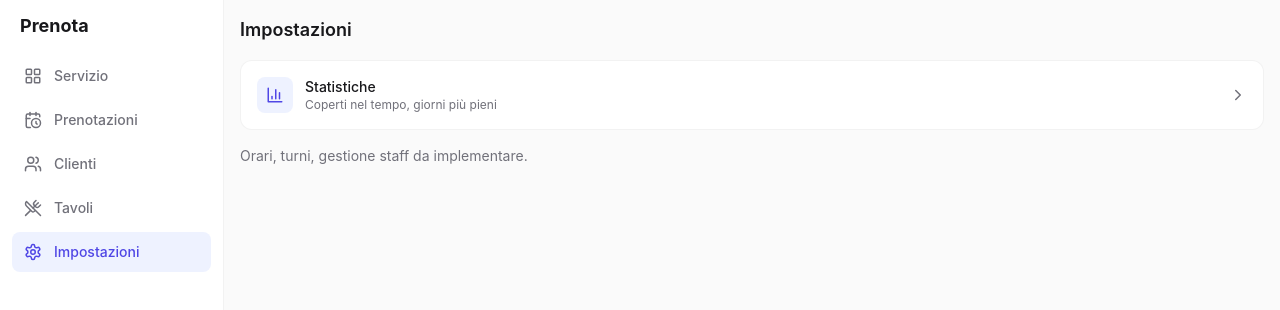
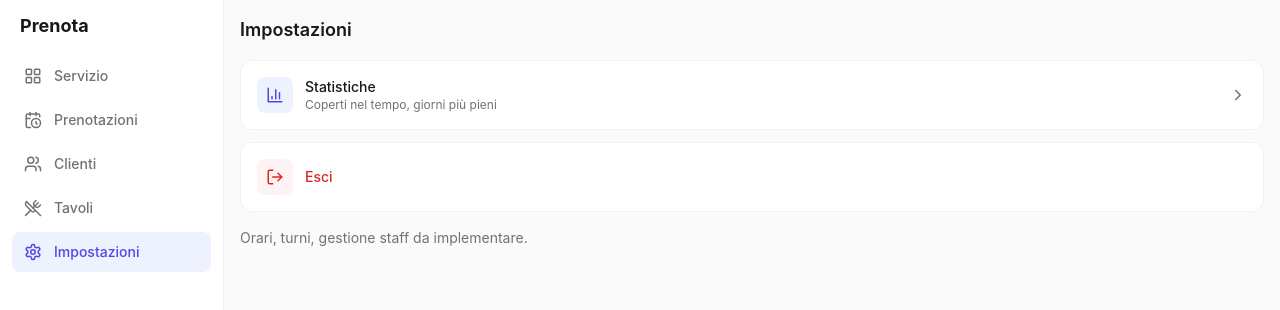
Before and after one commit to andru1607/Prenota-app, a Next.js app in the folder prenota-app/: page /impostazioni in a window 1280 px wide. Shown: the top 310 px of the page. Built offline with nearby package versions, Linux system fonts and the light colour scheme.

Commit message:
Implement logout feature and update settings page
Added logout functionality and updated UI elements.

```diff
--- a/prenota-app/app/impostazioni/page.tsx
+++ b/prenota-app/app/impostazioni/page.tsx
@@ -1,16 +1,27 @@
 "use client";
 
 import Link from "next/link";
-import { BarChart3, ChevronRight } from "lucide-react";
+import { useRouter } from "next/navigation";
+import { BarChart3, ChevronRight, LogOut } from "lucide-react";
+import { createClient } from "@/lib/supabase/client";
 
 export default function ImpostazioniPage() {
+  const router = useRouter();
+
+  async function handleLogout() {
+    const supabase = createClient();
+    await supabase.auth.signOut();
+    router.push("/login");
+    router.refresh();
+  }
+
   return (
     <div className="p-4">
       <h1 className="mb-4 text-lg font-semibold text-ink">Impostazioni</h1>
 
       <Link
         href="/statistiche"
-        className="touch-target flex items-center justify-between rounded-xl border border-black/5 bg-white p-4"
+        className="touch-target mb-3 flex items-center justify-between rounded-xl border border-black/5 bg-white p-4"
       >
         <div className="flex items-center gap-3">
           <div className="grid h-9 w-9 place-items-center rounded-lg bg-primary-light text-primary">
@@ -24,6 +35,16 @@ export default function ImpostazioniPage() {
         <ChevronRight size={18} className="text-ink-muted" />
       </Link>
 
+      <button
+        onClick={handleLogout}
+        className="touch-target flex w-full items-center gap-3 rounded-xl border border-black/5 bg-white p-4"
+      >
+        <div className="grid h-9 w-9 place-items-center rounded-lg bg-status-dangerBg text-status-danger">
+          <LogOut size={18} />
+        </div>
+        <p className="text-sm font-medium text-status-danger">Esci</p>
+      </button>
+
       <p className="mt-4 text-sm text-ink-muted">
         Orari, turni, gestione staff da implementare.
       </p>
```
